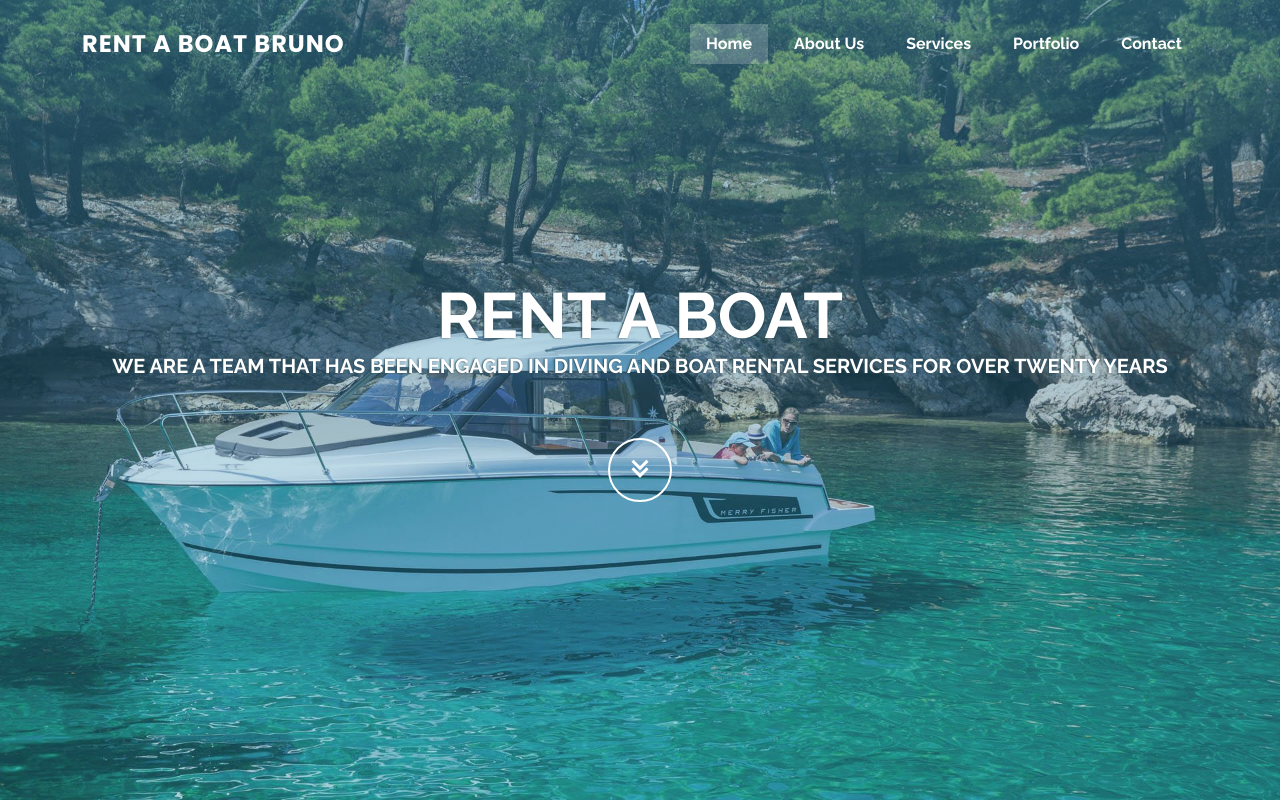
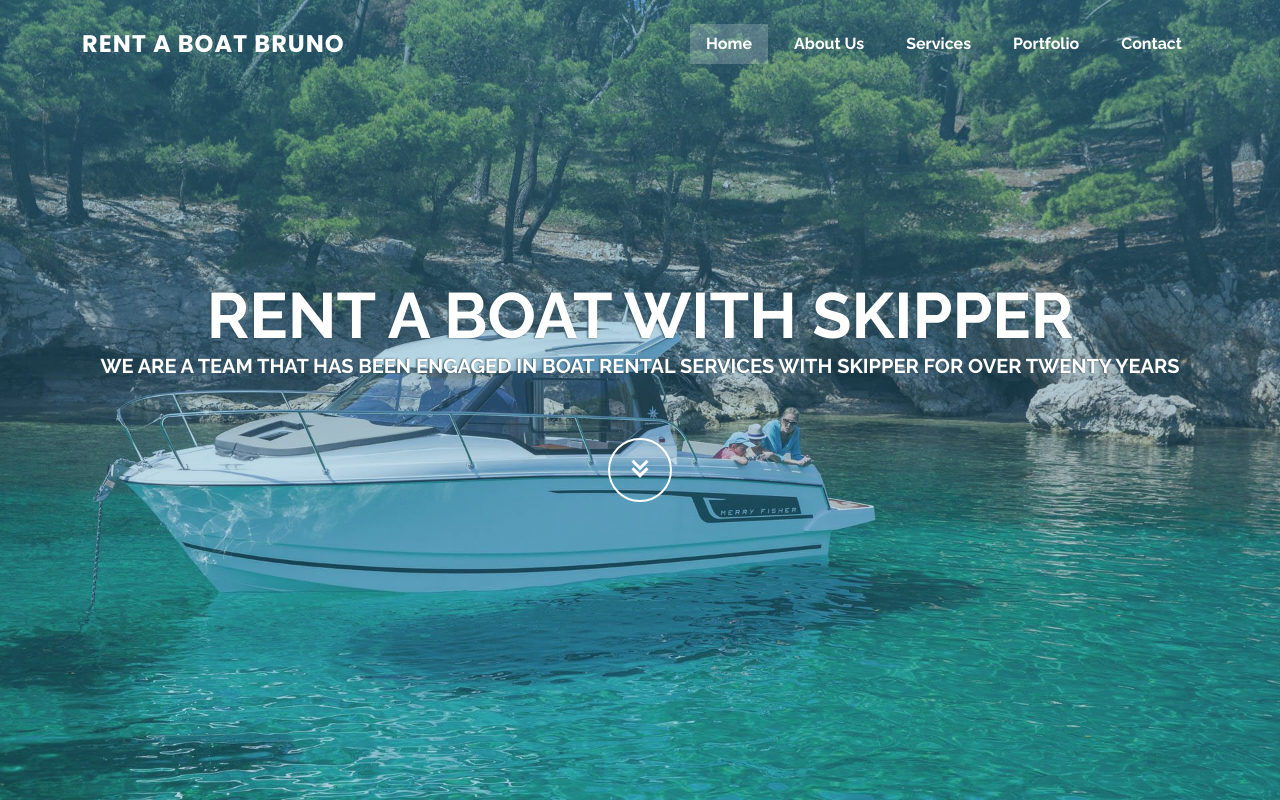
Before and after one commit to mpserver/mpserver.github.io, a plain HTML site: page index.html in a window 1280 px wide. Drawn offline with nearby package versions, Linux system fonts and the light colour scheme.

Commit message:
Promjena teksta

```diff
--- a/index.html
+++ b/index.html
@@ -65,8 +65,8 @@
   <!-- ======= Hero Section ======= -->
   <section id="hero">
     <div class="hero-container" data-aos="fade-up">
-      <h1>RENT A BOAT</h1>
-      <h2>We are a team that has been engaged in diving and boat rental services for over twenty years</h2>
+      <h1>RENT A BOAT WITH SKIPPER</h1>
+      <h2>We are a team that has been engaged in boat rental services with skipper for over twenty years</h2>
       <a href="#about" class="btn-get-started scrollto"><i class="bx bx-chevrons-down"></i></a>
     </div>
   </section><!-- End Hero -->
```
